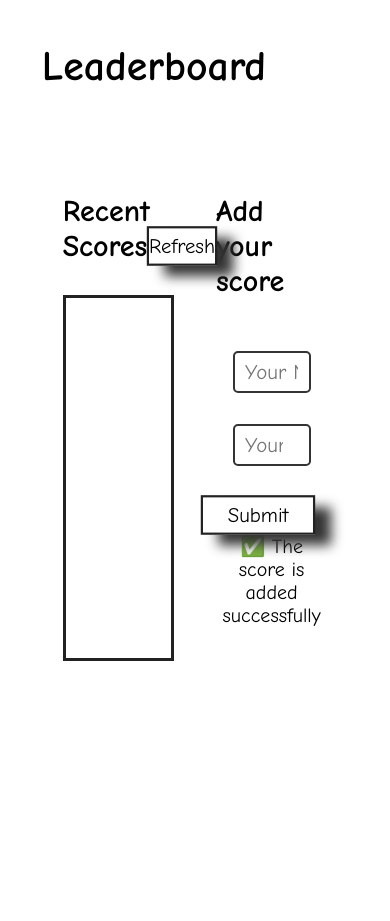
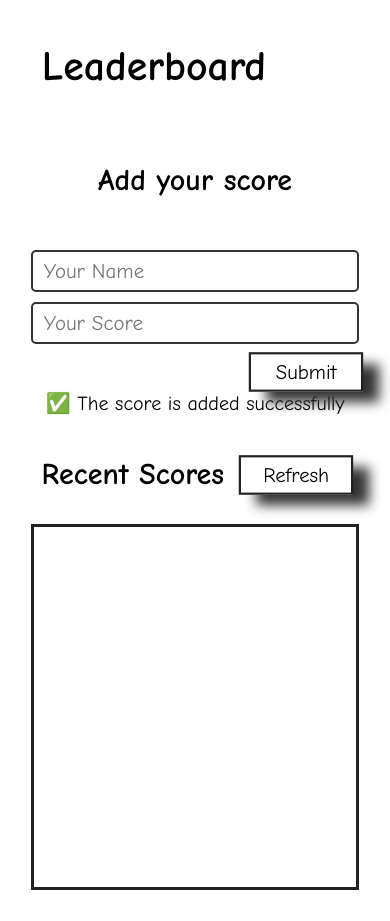
Before and after one commit to Elijahdre/Leaderboard, a website built with webpack: page src/index.html in a window 390 px wide. Before the commit the page ends 844 px from the top, so only its background shows below. Built offline with nearby package versions, Linux system fonts and the light colour scheme.

Commit message:
Add media queries

```diff
--- a/src/style.css
+++ b/src/style.css
@@ -102,3 +102,31 @@ input {
 .status {
   text-align: center;
 }
+
+@media screen and (max-width: 976px) {
+  main {
+    flex-direction: column-reverse;
+    align-items: center;
+    padding: 1rem;
+  }
+
+  .scores-section,
+  .add-score-section {
+    width: 100%;
+  }
+
+  form {
+    width: 90%;
+  }
+}
+
+@media screen and (max-width: 500px) {
+  main {
+    padding: 1rem;
+  }
+
+  form {
+    width: 100%;
+    gap: 1rem;
+  }
+}
```
